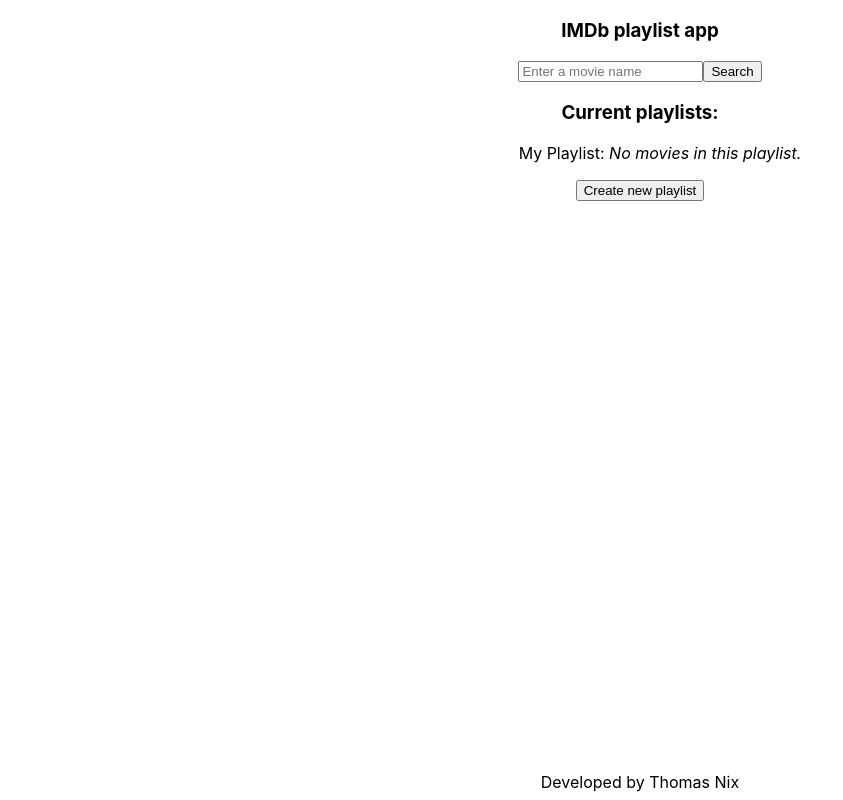
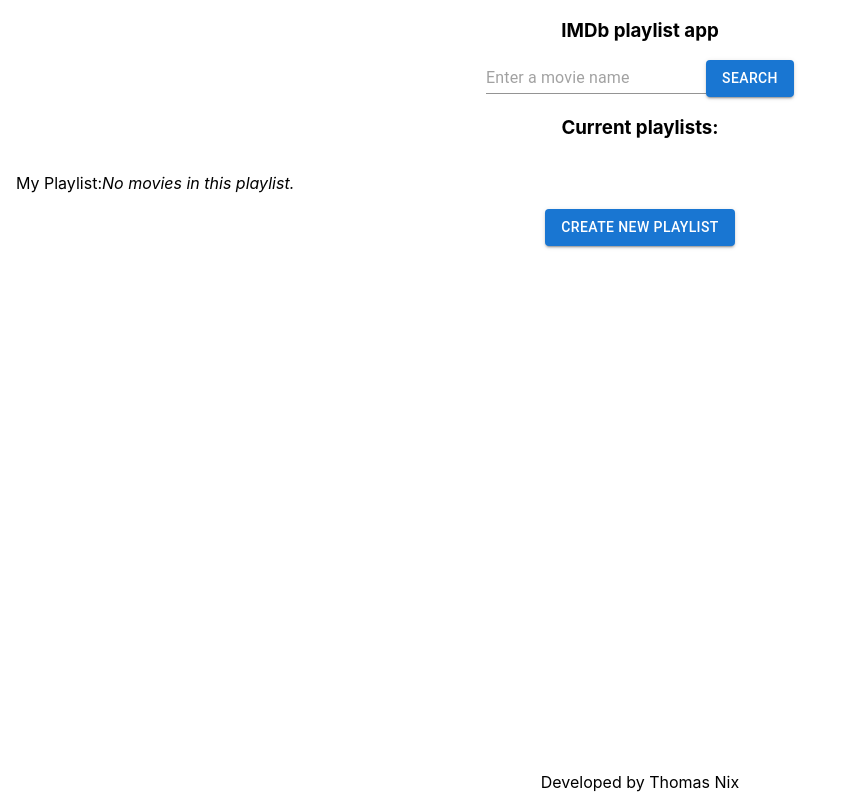
Before and after one commit to ThomasjNix/React-IMDb-Playlist-App, a React (Create React App) app in the folder imdb-plasylist-app/: page / in a window 1280 px wide. Shown: the whole page, without its empty margins (0-843 px from the left). Built offline with nearby package versions, Linux system fonts and the light colour scheme.

Commit message:
Start setting up material UI

```diff
--- a/imdb-plasylist-app/package.json
+++ b/imdb-plasylist-app/package.json
@@ -3,6 +3,9 @@
   "version": "0.1.0",
   "private": true,
   "dependencies": {
+    "@emotion/react": "^11.6.0",
+    "@emotion/styled": "^11.6.0",
+    "@mui/material": "^5.1.0",
     "@testing-library/jest-dom": "^5.15.0",
     "@testing-library/react": "^11.2.7",
     "@testing-library/user-event": "^12.8.3",
--- a/imdb-plasylist-app/src/App.js
+++ b/imdb-plasylist-app/src/App.js
@@ -6,6 +6,7 @@
 import Footer from './Footer';
 import { BrowserRouter as Router, Route, Routes } from 'react-router-dom';
 import React from 'react';
+import { ReactDOM } from 'react';
 import { useState } from 'react';
 import { reducer } from './redux/reducer';
 import { Provider } from 'react-redux';
--- a/imdb-plasylist-app/src/Navigation.js
+++ b/imdb-plasylist-app/src/Navigation.js
@@ -5,6 +5,7 @@
 import { useContext } from 'react';
 import { useLocation, useNavigate } from 'react-router-dom';
 import { Link } from 'react-router-dom';
+import { Button, Input } from '@mui/material';
 
 const Navigation = () => {
     const location = useLocation();
@@ -45,8 +46,8 @@
         <div>
             <h3>IMDb playlist app</h3>
             <form onSubmit={(event) => { submitSearch(event) }}>
-                <input type="text" placeholder="Enter a movie name" onChange={(event) => { setSearchValue(event.target.value) }} />
-                <button>Search</button>
+                <Input type="text" placeholder="Enter a movie name" onChange={(event) => { setSearchValue(event.target.value) }} />
+                <Button variant="contained">Search</Button>
             </form>
             {location.pathname !== '/' && <Link to="/">Return Home</Link>}
         </div>
--- a/imdb-plasylist-app/src/Playlists.js
+++ b/imdb-plasylist-app/src/Playlists.js
@@ -2,11 +2,15 @@
 import { ACTIONS } from './redux/actions';
 import { useDispatch, useSelector } from 'react-redux';
 import { useNavigate } from 'react-router';
+import { Button, Input, List, ListItem } from '@mui/material';
 
 const Playlists = () => {
     const navigate = useNavigate();
     const dispatch = useDispatch();
-    const saveNewPlaylist = () => {
+    const saveNewPlaylist = (event = null) => {
+        if (event) {
+            event.preventDefault();
+        }
         dispatch({ type: ACTIONS.CREATE_PLAYLIST, payload: { playlistName: newPlaylistValue } });
         setNewPlaylistValue('');
         setNewPlaylistInProgress(false);
@@ -29,24 +33,24 @@
     return (
         <div>
             {/* Load playlists - need single playlist component to pass data to */}
-            {userPlaylists && userPlaylists.length > 0 && <ul className="playlists">
+            {userPlaylists && userPlaylists.length > 0 && <List className="playlists">
                 {userPlaylists.map((playlist) => {
-                    return <li key={playlist.id}>
+                    return <ListItem key={playlist.id}>
                         {playlist.name}: {playlist.movies.length > 0 && playlist.movies.map((movie, index) => `${movie.Title}${index === playlist.movies.length - 1 ? '' : ', '}`) }
                         {(!playlist || !playlist.movies || playlist.movies.length === 0) && <span className="no-movies-in-playlist">No movies in this playlist.</span>}
-                        { playlist.inEdit && <button onClick={() => { confirmPlaylist(playlist)}}>Confirm playlist</button>}
-                        { playlist.inEdit && <button onClick={() => { cancelPlaylist(playlist)}}>Cancel playlist changes</button>}
-                        {userPlaylists.length !== 1 && <button onClick={() => { deletePlaylist(playlist)}}>Delete playlist</button>}
-                    </li>
+                        { playlist.inEdit && <Button variant="contained" onClick={() => { confirmPlaylist(playlist)}}>Confirm playlist</Button>}
+                        { playlist.inEdit && <Button variant="contained" onClick={() => { cancelPlaylist(playlist)}}>Cancel playlist changes</Button>}
+                        {userPlaylists.length !== 1 && <Button variant="contained" onClick={() => { deletePlaylist(playlist)}}>Delete playlist</Button>}
+                    </ListItem>
                 })}
-            </ul>}
+            </List>}
             {(!userPlaylists || userPlaylists.length === 0) && <p>User has no current playlists</p>}
-            {!newPlaylistInProgress && <button onClick={() => { setNewPlaylistInProgress(true) }}>Create new playlist</button>}
+            {!newPlaylistInProgress && <Button variant="contained" onClick={() => { setNewPlaylistInProgress(true) }}>Create new playlist</Button>}
             {newPlaylistInProgress &&
-                <>
-                    <input type="text" onChange={(event) => { setNewPlaylistValue(event.target.value) }} />
-                    <button onClick={() => { saveNewPlaylist() }}>Save</button>
-                </>
+                <form onSubmit={(event) => {saveNewPlaylist(event)}}>
+                    <Input type="text" onChange={(event) => { setNewPlaylistValue(event.target.value) }} />
+                    <Button variant="contained" onClick={() => { saveNewPlaylist() }}>Save</Button>
+                </form>
             }
         </div>
     )
--- a/imdb-plasylist-app/src/Search/SearchResults.js
+++ b/imdb-plasylist-app/src/Search/SearchResults.js
@@ -3,17 +3,18 @@
 import { SearchResultsContext } from '../App';
 import SingleResult from './SingleResult';
 import { useSelector } from 'react-redux';
+import ImageList from '@mui/material/ImageList';
 
 const SearchResults = () => {
     const searchResults = useContext(SearchResultsContext).searchResults;
     const state = useSelector(state => state);
     return (
-        <div>
+        <ImageList sx={{ width: "80vw"}} className="search-results-list">
             {searchResults.map((result) => {
                 return <SingleResult playlists={state.userPlaylists} key={result.imdbID} result={result} />
             }
             )}
-        </div>
+        </ImageList>
     )
 }
 
--- a/imdb-plasylist-app/src/Search/SingleResult.js
+++ b/imdb-plasylist-app/src/Search/SingleResult.js
@@ -2,6 +2,9 @@
 import { useState } from 'react';
 import { useDispatch } from 'react-redux';
 import { ACTIONS } from '../redux/actions';
+import { Button } from '@mui/material';
+import ImageListItem from '@mui/material/ImageListItem';
+import ImageListItemBar from '@mui/material/ImageListItemBar';
 
 const SingleResult = ({ result, playlists }) => {
     const dispatch = useDispatch();
@@ -13,16 +16,16 @@
     }
     const [selectedPlaylist, setSelectedPlaylist] = useState(playlists[0].name);
     return (
-        <div className="result">
-            {result.Poster && <img src={result.Poster} alt={result.Title + ' poster'} />}
-            <p>{result.Title}</p>
+        <ImageListItem className="result">
+            {result.Poster && <img className="poster" loading="lazy" src={result.Poster} alt={result.Title + ' poster'} />}
+            <ImageListItemBar title={result.title} position="below"/>
             <select onChange={(event) => {setSelectedPlaylist(event.target.value)}}>
                 {playlists.map((playlist) => {
                     return <option key={`${result.imdbID}-${playlist.id}`}>{playlist.name}</option>
                 })}
             </select>
-            <button onClick={() => {addToSelectedPlaylist()}}>Add to playlist</button>
-        </div>
+            <Button variant="contained" onClick={() => {addToSelectedPlaylist()}}>Add to playlist</Button>
+        </ImageListItem>
     )
 }
 
--- a/imdb-plasylist-app/src/index.css
+++ b/imdb-plasylist-app/src/index.css
@@ -19,6 +19,10 @@
   font-style: italic;
 }
 
+.poster {
+  max-width: 5vw;
+}
+
 .body-container {
   margin-bottom: 10rem;
 }
```
